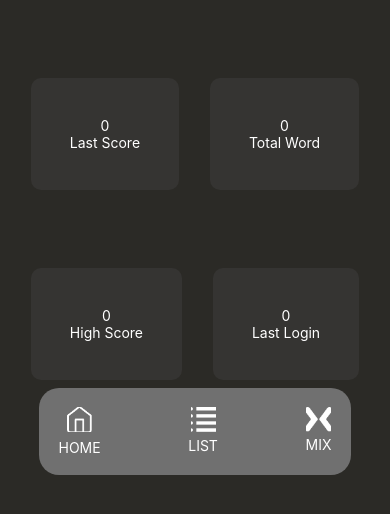
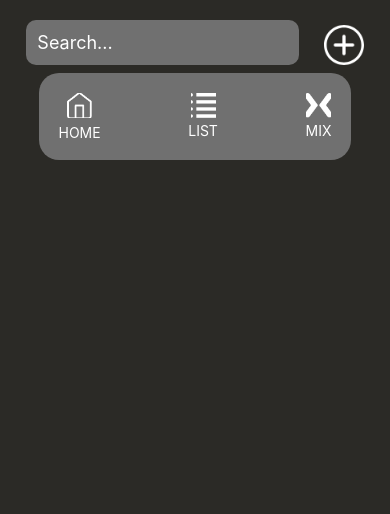
Before and after one commit to mertovich/Periyot-study-card, a React Native app in the folder mds_study_card/: screen / in a window 390 px wide. Shown: the top 514 px of the page. Built offline with nearby package versions, Linux system fonts and the light colour scheme.

Commit message:
add(ListTopBar)

```diff
--- a/mds_study_card/App.js
+++ b/mds_study_card/App.js
@@ -2,13 +2,17 @@ import {StyleSheet, SafeAreaView} from 'react-native';
 import React, {useState} from 'react';
 import Home from './Pages/Home';
 import BottomNavigation from './components/BottomNavigation';
+import List from './Pages/List';
 
 export default function App() {
-  const [NavigarionChoice, setNavigarionChoice] = useState(0);
+  const [NavigarionChoice, setNavigarionChoice] = useState(1);
 
   const navigationController = () => {
     if (NavigarionChoice === 0) {
       return <Home />;
+    }
+    if (NavigarionChoice === 1) {
+      return <List />;
     }
   };
 
--- /dev/null
+++ b/mds_study_card/Pages/List.js
@@ -0,0 +1,20 @@
+import {View, Text, ScrollView, StyleSheet} from 'react-native';
+import React from 'react';
+import ListTopBar from '../components/ListTopBar';
+
+const List = () => {
+  return (
+    <View>
+      <ScrollView style={styles.scrollContainer}>
+        <ListTopBar />
+      </ScrollView>
+    </View>
+  );
+};
+
+const styles = StyleSheet.create({
+  scrollContainer: {
+    height: '85%',
+  },
+});
+export default List;
--- /dev/null
+++ b/mds_study_card/components/ListTopBar.js
@@ -0,0 +1,55 @@
+import {
+  View,
+  Text,
+  StyleSheet,
+  TextInput,
+  Image,
+  Pressable,
+} from 'react-native';
+import React from 'react';
+
+const ListTopBar = () => {
+  return (
+    <View>
+      <View style={styles.container}>
+        <TextInput
+          style={styles.textInput}
+          placeholder="Search..."
+          placeholderTextColor={'white'}
+        />
+        <Pressable style={styles.addButton}>
+          <Image
+            style={styles.image}
+            source={require('../assets/Icon-ionic-add-circle-outline.png')}
+          />
+        </Pressable>
+      </View>
+    </View>
+  );
+};
+
+const styles = StyleSheet.create({
+  container: {
+    flexDirection: 'row',
+    flexWrap: 'wrap',
+    marginTop: '5%',
+    justifyContent: 'space-evenly',
+  },
+  textInput: {
+    backgroundColor: '#707070',
+    width: '70%',
+    padding: '3%',
+    borderRadius: 10,
+    fontSize: 18,
+    color: 'white',
+  },
+  image: {
+    height: 40,
+    width: 40,
+  },
+  addButton: {
+    marginTop: '1.5%',
+  }
+});
+
+export default ListTopBar;
```
Also changed, not shown: mds_study_card/assets/Icon-ionic-add-circle-outline.png (added).
